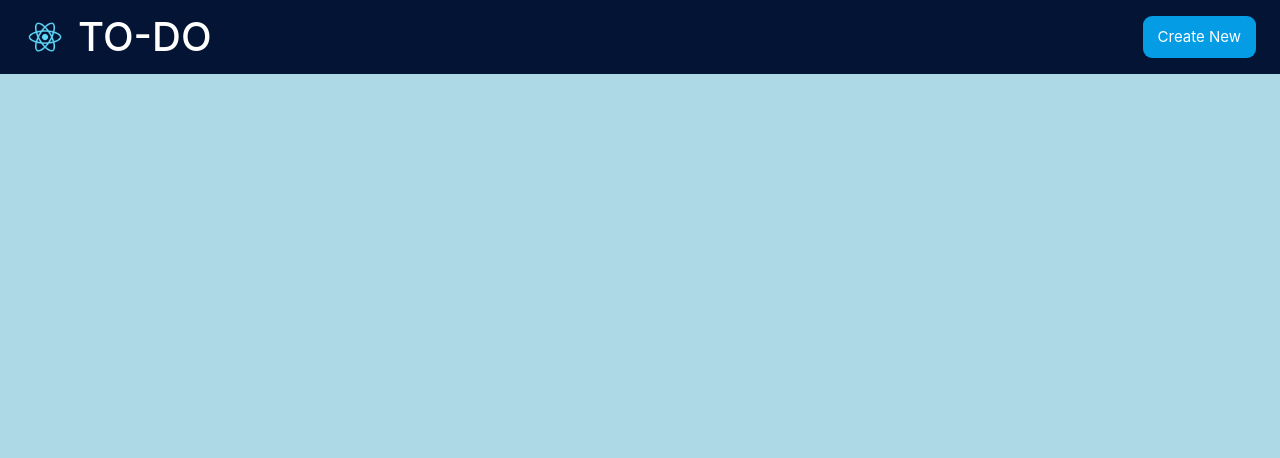
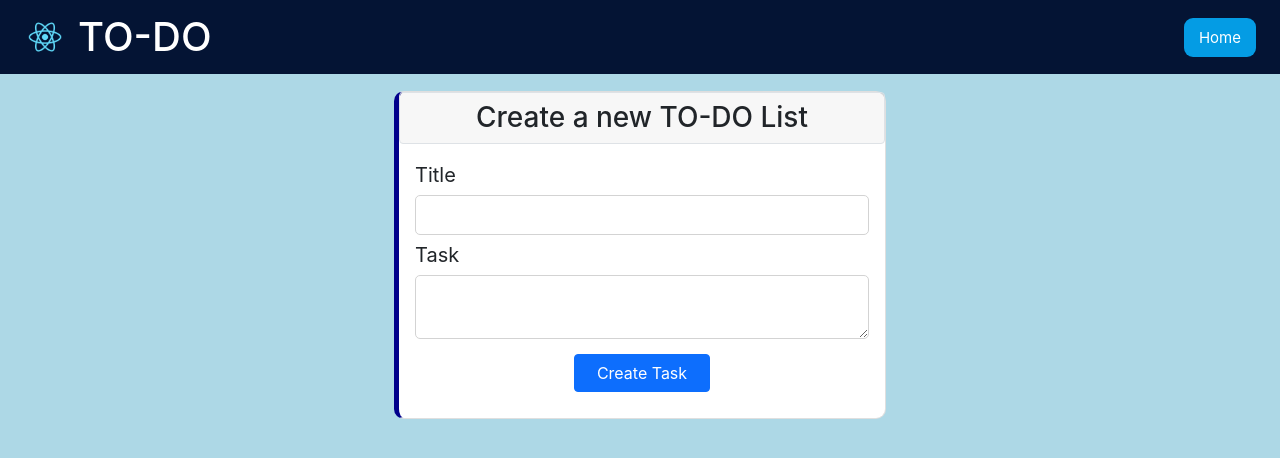
Before and after one commit to thunderbolt181/to_do, a React (Create React App) app in the folder frontend/templates/: page /create in a window 1280 px wide. Shown: the top 458 px of the page. Built offline with nearby package versions, Linux system fonts and the light colour scheme.

Commit message:
configure csrf_token,post_request

```diff
--- a/frontend/templates/src/App.js
+++ b/frontend/templates/src/App.js
@@ -13,7 +13,7 @@ function App() {
             <Route exact path="/">
               <ToDoList/>
             </Route>
-            <Route exact path="/detail">
+            <Route exact path="/create">
               <Createtodo/>
             </Route>
           </Switch>
--- a/frontend/templates/src/Createtodo.js
+++ b/frontend/templates/src/Createtodo.js
@@ -1,6 +1,44 @@
+import axios from "axios";
+import { useState } from "react";
+import {getCookie} from "./csrfToken";
+
 const Createtodo = () => {
+
+    const [title, setTitle] = useState("");
+    const [task, setTask] = useState("");
+
+    const handleSubmit = (e) => {
+        e.preventDefault()
+        const todolist = {title, task}
+        axios.post('api/todoviews/',JSON.stringify(todolist),{
+            headers:{
+                    'Content-Type': 'application/json',
+                    "X-CSRFToken": getCookie('csrftoken')
+                }
+            })
+            .then(res => {
+                console.log(res.data)
+            }
+        )
+    }
+
     return (
-        <div>Hello</div>
+        <div className="create">
+            <div className="card mb-5">
+                <div className={'card-header border rounded d-flex'}>
+                    <h3 className="card-title m-auto">Create a new TO-DO List</h3>
+                </div>
+                <div className="card-body">
+                    <form className="d-flex flex-column" onSubmit={handleSubmit}>
+                        <label >Title</label>
+                        <input type="text" required value={title} onChange={(e) => setTitle(e.target.value)}/>
+                        <label>Task</label>
+                        <textarea required value={task} onChange={(e) => setTask(e.target.value)} ></textarea>
+                        <button className="btn btn-primary">Create Task</button>
+                    </form>
+                </div>
+            </div>
+        </div>
     );
 }
 
--- a/frontend/templates/src/Navbar.js
+++ b/frontend/templates/src/Navbar.js
@@ -1,4 +1,5 @@
-import logo from './logo192.png'
+import logo from './logo192.png';
+import {Link} from 'react-router-dom';
 
 const Navbar = () => {
     return (
@@ -8,7 +9,7 @@ const Navbar = () => {
                 <h1 className="m-auto p-2">TO-DO</h1>
             </div>
             <div className="p-1">
-                <button>Create New</button>
+                <Link className="link" to="/">Home</Link>
             </div>
 
         </div>
--- /dev/null
+++ b/frontend/templates/src/csrfToken.js
@@ -0,0 +1,15 @@
+export const getCookie = (name) => {
+    var cookieValue = null;
+    if (document.cookie && document.cookie !== '') {
+        var cookies = document.cookie.split(';');
+        for (var i = 0; i < cookies.length; i++) {
+            var cookie = cookies[i].trim();
+            // Does this cookie string begin with the name we want?
+            if (cookie.substring(0, name.length + 1) === (name + '=')) {
+                cookieValue = decodeURIComponent(cookie.substring(name.length + 1));
+                break;
+            }
+        }
+    }
+    return cookieValue;
+}
--- a/frontend/templates/src/index.css
+++ b/frontend/templates/src/index.css
@@ -6,6 +6,11 @@ body {
   -webkit-font-smoothing: antialiased;
   -moz-osx-font-smoothing: grayscale;
   background-color: lightblue;
+}
+
+a, a:hover, a:focus, a:active {
+  text-decoration: none;
+  color: inherit;
 }
 
 code {
@@ -27,7 +32,7 @@ code {
   color:#FFF;
 }
 
-.navbar button{
+.link{
   padding: 10px 15px;
   margin: auto 0px;
   border-radius: 9px;
@@ -35,11 +40,6 @@ code {
   border:none;
   color: #FFF;
   font-size: 15px;
-}
-
-.navbar button:hover{
-  background-color: #1E6BCE;
-  transition: background-color 0.5s ease;
 }
 
 .navbar .logo-img{
@@ -59,10 +59,36 @@ code {
   border-radius: 10px;
 }
 
+label{
+  font-size: 20px;
+}
+
+.create{
+  width: 40%;
+  margin : 7px auto;
+  padding : 10px;
+  justify-content: start;
+}
+
+form textarea, input{
+  margin: 5px 0px;
+  padding: 7px 2px;
+  border-radius: 5px;
+  border : lightgrey solid 1px;
+}
+
+form button{
+  width: 30%;
+  margin: 10px auto;
+}
+
 /* Small devices (tablets, 768px and up) */
 @media (max-width: 786px) {
   .to-do{
     width: 100%;
+  }
+  .create{
+    width: 75%;
   }
 }
 
--- a/frontend/templates/src/todolist.js
+++ b/frontend/templates/src/todolist.js
@@ -1,4 +1,6 @@
 import GetRequest from "./getrequest";
+import { useEffect,useState } from "react";
+import { Link } from "react-router-dom";
 
 const ToDoList = () => {
     let options = {
@@ -7,9 +9,31 @@ const ToDoList = () => {
     };
 
     const {data:todolist, ispending, error} = GetRequest('api/todoviews');
+    const [counting, setCounting] = useState(false);
+
+    useEffect(() => {
+        var t =0;
+        var f = 0;
+        if (todolist!=null){
+            for(var i=0;i< Object.keys(todolist).length;i++){
+                if (todolist[i.toString()]['completed']){
+                    t+=1;
+                }else{
+                    f+=1;
+                }
+            }
+        }
+        setCounting(`Completed:${t} Pending:${f}`);
+    },[todolist]);
 
     return (
         <div className="to-do">
+            <div className="card mb-2" >
+                <div className={'card-header border rounded d-flex flex-row justify-content-between'}>
+                    {counting && <h3 className="card-title my-auto">{counting}</h3>}
+                    <Link to="/create" className="btn btn-primary" >Create New</Link>
+                </div>
+            </div>
             {error && <div>{error}</div>}
             {ispending && <div>Loading..</div>}
             {todolist && <div>{todolist.map((item) => (
```
Also changed, not shown: 2 other files (tests, documents, lock files or other folders).
